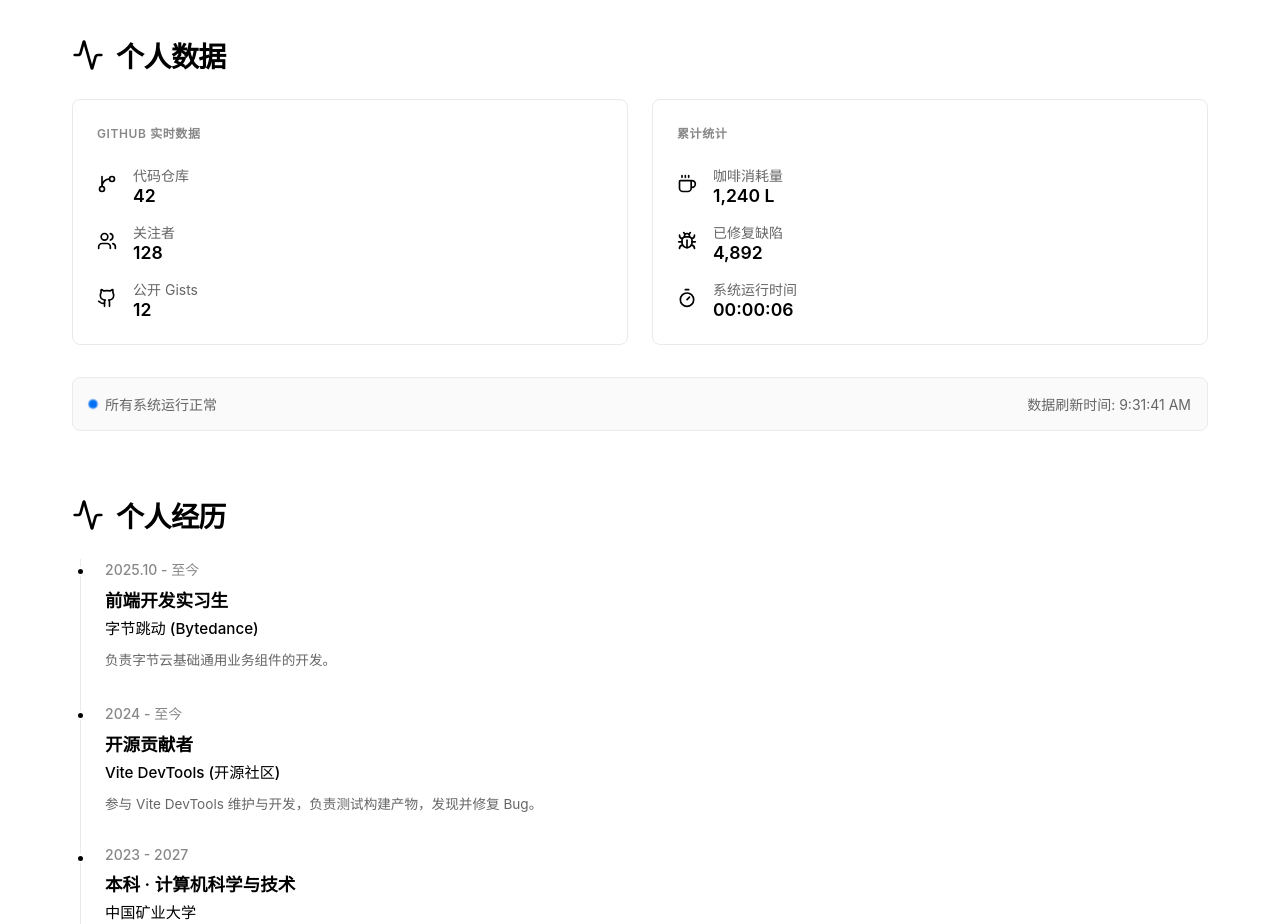
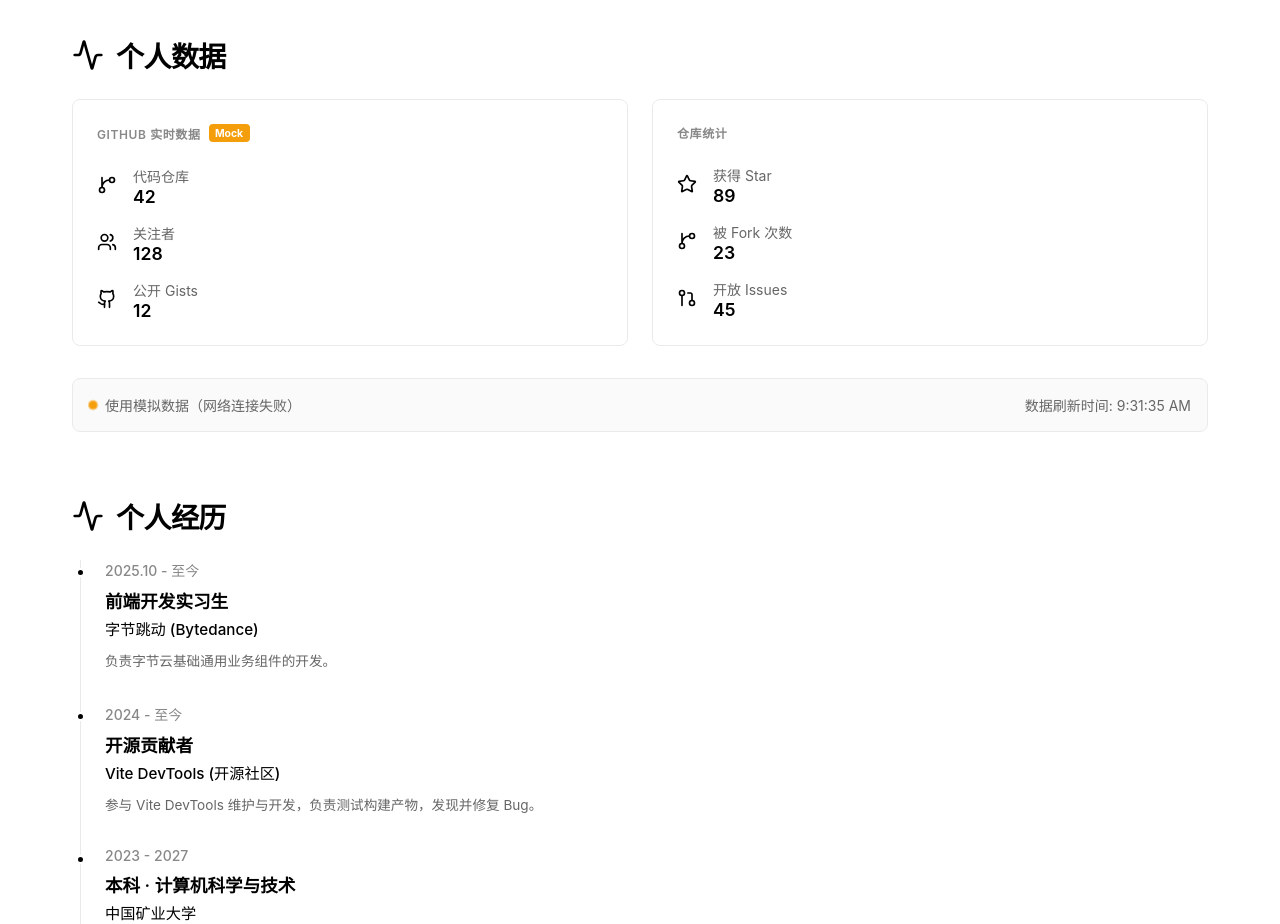
Before and after one commit to DanoAndHolidays/danoday, a Next.js app: page / in a window 1280 px wide. Shown: the part 2360-3284 px from the top of the page. Built offline with nearby package versions, Linux system fonts and the light colour scheme; no server answers.

Commit message:
feat: 更新数据

```diff
--- a/src/components/Stats/Stats.scss
+++ b/src/components/Stats/Stats.scss
@@ -22,6 +22,20 @@
       text-transform: uppercase;
       letter-spacing: 0.05em;
       margin-bottom: 1.5rem;
+      display: flex;
+      align-items: center;
+      gap: 0.5rem;
+
+      .mock-badge {
+        background: #f59e0b;
+        color: #fff;
+        font-size: 0.65rem;
+        font-weight: 700;
+        padding: 0.15rem 0.4rem;
+        border-radius: 4px;
+        text-transform: none;
+        letter-spacing: 0;
+      }
     }
 
     .metrics-list {
@@ -83,6 +97,12 @@
           box-shadow: 0 0 0 0 rgba(0, 112, 243, 0.4);
           animation: pulse 2s infinite;
         }
+
+        &.warning {
+          background: #f59e0b;
+          box-shadow: 0 0 0 0 rgba(245, 158, 11, 0.4);
+          animation: pulse-warning 2s infinite;
+        }
       }
     }
   }
@@ -93,3 +113,9 @@
   70% { transform: scale(1); box-shadow: 0 0 0 10px rgba(0, 112, 243, 0); }
   100% { transform: scale(0.95); box-shadow: 0 0 0 0 rgba(0, 112, 243, 0); }
 }
+
+@keyframes pulse-warning {
+  0% { transform: scale(0.95); box-shadow: 0 0 0 0 rgba(245, 158, 11, 0.7); }
+  70% { transform: scale(1); box-shadow: 0 0 0 10px rgba(245, 158, 11, 0); }
+  100% { transform: scale(0.95); box-shadow: 0 0 0 0 rgba(245, 158, 11, 0); }
+}
--- a/src/components/Stats/Stats.tsx
+++ b/src/components/Stats/Stats.tsx
@@ -1,74 +1,139 @@
-'use client';
+'use client'
 
 import React, { useEffect, useState } from 'react'
 import { motion } from 'framer-motion'
-import { Activity, Github, Coffee, Bug, Timer, Users, GitBranch } from 'lucide-react'
+import { Github, GitCommit, GitPullRequest, Users, GitBranch, Star } from 'lucide-react'
 import './Stats.scss'
 
 interface GithubStats {
   repos: number
   followers: number
   gists: number
+  totalStars: number
+  totalForks: number
+  totalIssues: number
+}
+
+interface ApiError {
+  type: 'none' | 'rate_limit' | 'not_found' | 'network' | 'unknown'
+  message: string
+}
+
+// Mock 数据
+const MOCK_GITHUB_DATA: GithubStats = {
+  repos: 42,
+  followers: 128,
+  gists: 12,
+  totalStars: 89,
+  totalForks: 23,
+  totalIssues: 45,
 }
 
 const Stats: React.FC = () => {
-  const [githubData, setGithubData] = useState<GithubStats>({ repos: 0, followers: 0, gists: 0 })
-  const [uptime, setUptime] = useState('00:00:00')
+  const [githubData, setGithubData] = useState<GithubStats>(MOCK_GITHUB_DATA)
+  const [isMockData, setIsMockData] = useState(true)
+  const [apiError, setApiError] = useState<ApiError>({ type: 'none', message: '' })
 
   useEffect(() => {
-    // 模拟获取 GitHub 数据 (实际应用中可以替换为真实的 API 调用)
     const fetchGithubStats = async () => {
       try {
-        const response = await fetch('https://api.github.com/users/DanoAndHolidays')
-        if (response.ok) {
-          const data = await response.json()
-          setGithubData({
-            repos: data.public_repos || 42,
-            followers: data.followers || 128,
-            gists: data.public_gists || 12,
-          })
-        } else {
-          // 如果 API 受限，使用 Mock 数据
-          setGithubData({ repos: 42, followers: 128, gists: 12 })
+        // 获取用户基本信息
+        const userResponse = await fetch('https://api.github.com/users/DanoAndHolidays')
+        if (!userResponse.ok) {
+          if (userResponse.status === 403) {
+            setGithubData(MOCK_GITHUB_DATA)
+            setIsMockData(true)
+            setApiError({ type: 'rate_limit', message: 'API 速率限制，请稍后重试' })
+            console.error('GitHub API rate limit exceeded')
+          } else if (userResponse.status === 404) {
+            setGithubData(MOCK_GITHUB_DATA)
+            setIsMockData(true)
+            setApiError({ type: 'not_found', message: 'GitHub 用户不存在' })
+            console.error('GitHub user not found')
+          } else {
+            setGithubData(MOCK_GITHUB_DATA)
+            setIsMockData(true)
+            setApiError({ type: 'unknown', message: `API 错误 (${userResponse.status})` })
+            console.error('GitHub API error:', userResponse.status)
+          }
+          return
         }
+
+        const userData = await userResponse.json()
+
+        // 获取所有仓库信息（用于统计 stars、forks、issues）
+        let allRepos: any[] = []
+        let page = 1
+        let hasMore = true
+
+        while (hasMore && page <= 10) {
+          // 最多获取 10 页，防止无限循环
+          const reposResponse = await fetch(
+            `https://api.github.com/users/DanoAndHolidays/repos?per_page=100&page=${page}`,
+          )
+          if (!reposResponse.ok) break
+
+          const repos = await reposResponse.json()
+          if (repos.length === 0) {
+            hasMore = false
+          } else {
+            allRepos = allRepos.concat(repos)
+            page++
+          }
+        }
+
+        // 计算统计数据
+        const totalStars = allRepos.reduce((sum, repo) => sum + (repo.stargazers_count || 0), 0)
+        const totalForks = allRepos.reduce((sum, repo) => sum + (repo.forks_count || 0), 0)
+        const totalIssues = allRepos.reduce((sum, repo) => sum + (repo.open_issues_count || 0), 0)
+
+        setGithubData({
+          repos: userData.public_repos || MOCK_GITHUB_DATA.repos,
+          followers: userData.followers || MOCK_GITHUB_DATA.followers,
+          gists: userData.public_gists || MOCK_GITHUB_DATA.gists,
+          totalStars: totalStars || MOCK_GITHUB_DATA.totalStars,
+          totalForks: totalForks || MOCK_GITHUB_DATA.totalForks,
+          totalIssues: totalIssues || MOCK_GITHUB_DATA.totalIssues,
+        })
+        setIsMockData(false)
+        setApiError({ type: 'none', message: '' })
       } catch (err) {
-        setGithubData({ repos: 42, followers: 128, gists: 12 })
-        console.error('Failed to fetch GitHub stats', err)
+        setGithubData(MOCK_GITHUB_DATA)
+        setIsMockData(true)
+        setApiError({ type: 'network', message: '网络连接失败' })
+        console.error('Network error, using mock data', err)
       }
     }
 
     fetchGithubStats()
-
-    // 运行时间计数器
-    const startTime = Date.now()
-    const timer = setInterval(() => {
-      const diff = Date.now() - startTime
-      const h = Math.floor(diff / 3600000)
-        .toString()
-        .padStart(2, '0')
-      const m = Math.floor((diff % 3600000) / 60000)
-        .toString()
-        .padStart(2, '0')
-      const s = Math.floor((diff % 60000) / 1000)
-        .toString()
-        .padStart(2, '0')
-      setUptime(`${h}:${m}:${s}`)
-    }, 1000)
-
-    return () => clearInterval(timer)
   }, [])
 
-  const systemMetrics = [
-    { label: '咖啡消耗量', value: '1,240 L', icon: <Coffee size={20} /> },
-    { label: '已修复缺陷', value: '4,892', icon: <Bug size={20} /> },
-    { label: '系统运行时间', value: uptime, icon: <Timer size={20} /> },
-  ]
-
-  const githubMetrics = [
+  const githubOverviewMetrics = [
     { label: '代码仓库', value: githubData.repos, icon: <GitBranch size={20} /> },
     { label: '关注者', value: githubData.followers, icon: <Users size={20} /> },
     { label: '公开 Gists', value: githubData.gists, icon: <Github size={20} /> },
   ]
+
+  const githubActivityMetrics = [
+    { label: '获得 Star', value: githubData.totalStars.toLocaleString(), icon: <Star size={20} /> },
+    {
+      label: '被 Fork 次数',
+      value: githubData.totalForks.toLocaleString(),
+      icon: <GitBranch size={20} />,
+    },
+    {
+      label: '开放 Issues',
+      value: githubData.totalIssues.toLocaleString(),
+      icon: <GitPullRequest size={20} />,
+    },
+  ]
+
+  const getStatusText = () => {
+    if (isMockData) {
+      return apiError.message ? `使用模拟数据（${apiError.message}）` : '使用模拟数据'
+    }
+    return '所有系统运行正常'
+  }
 
   return (
     <section className="stats-container">
@@ -80,9 +145,12 @@ const Stats: React.FC = () => {
           transition={{ duration: 0.6 }}
           viewport={{ once: true }}
         >
-          <div className="panel-title">GitHub 实时数据</div>
+          <div className="panel-title">
+            GitHub 实时数据
+            {isMockData && <span className="mock-badge">Mock</span>}
+          </div>
           <div className="metrics-list">
-            {githubMetrics.map((m, i) => (
+            {githubOverviewMetrics.map((m, i) => (
               <div key={i} className="metric-item">
                 <div className="metric-icon">{m.icon}</div>
                 <div className="metric-content">
@@ -101,9 +169,9 @@ const Stats: React.FC = () => {
           transition={{ duration: 0.6 }}
           viewport={{ once: true }}
         >
-          <div className="panel-title">累计统计</div>
+          <div className="panel-title">仓库统计</div>
           <div className="metrics-list">
-            {systemMetrics.map((m, i) => (
+            {githubActivityMetrics.map((m, i) => (
               <div key={i} className="metric-item">
                 <div className="metric-icon">{m.icon}</div>
                 <div className="metric-content">
@@ -119,8 +187,8 @@ const Stats: React.FC = () => {
 
       <div className="status-footer">
         <div className="status-indicator">
-          <span className="dot pulse"></span>
-          <span className="text">所有系统运行正常</span>
+          <span className={`dot ${isMockData ? 'warning' : 'pulse'}`}></span>
+          <span className="text">{getStatusText()}</span>
         </div>
         <div className="timestamp">数据刷新时间: {new Date().toLocaleTimeString()}</div>
       </div>
```
